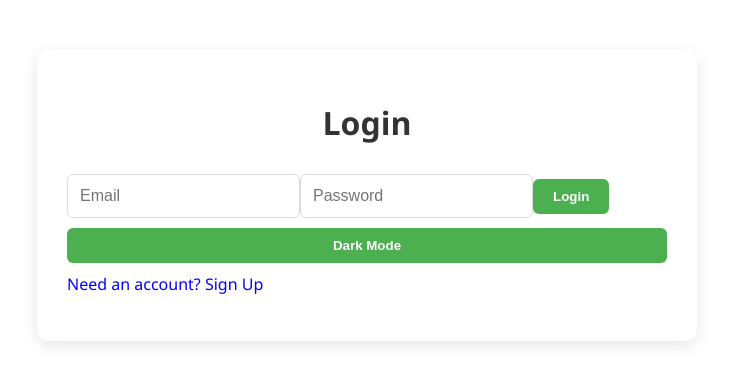
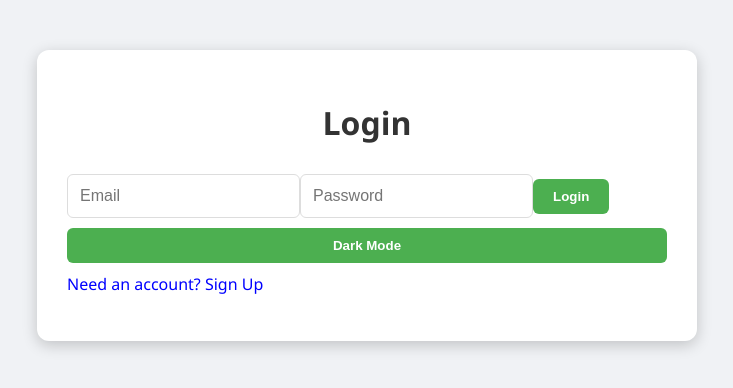
Before and after one commit to lakkisettymeenakshi/shop, a React (Create React App) app in the folder frontend/: page / in a window 1280 px wide. Shown: the top 388 px of the page, without its empty margins (273-1006 px from the left). Built offline with nearby package versions, Linux system fonts and the light colour scheme.

Commit message:
integrated and filtering

```diff
--- a/frontend/src/App.css
+++ b/frontend/src/App.css
@@ -1,19 +1,44 @@
+
+:root {
+  --bg-color: #f0f2f5;
+  --text-color: #333333;
+  --container-bg: #ffffff;
+  --item-bg: #ffffff;
+  --border-color: #dddddd;
+}
+
+.dark-mode {
+  --bg-color: #121212;
+  --text-color: #e0e0e0;
+  --container-bg: #1e1e1e;
+  --item-bg: #2d2d2d;
+  --border-color: #444444;
+}
+
+
+body {
+  background-color: var(--bg-color);
+  color: var(--text-color);
+  margin: 0;
+  font-family: 'Segoe UI', Tahoma, Geneva, Verdana, sans-serif;
+  transition: background 0.3s ease, color 0.3s ease;
+}
 
 .container {
   max-width: 600px;
   margin: 50px auto;
   padding: 30px;
-  background-color: #f9f9f9;
+  background-color: var(--container-bg);
   border-radius: 12px;
-  box-shadow: 0 4px 15px rgba(0,0,0,0.1);
-  font-family: 'Segoe UI', Tahoma, Geneva, Verdana, sans-serif;
+  box-shadow: 0 4px 15px rgba(0,0,0,0.2);
 }
 
 h1 {
-  color: #333;
+  color: var(--text-color);
   text-align: center;
   margin-bottom: 30px;
 }
+
 
 .input-group {
   display: flex;
@@ -24,10 +49,13 @@ h1 {
 input {
   flex: 1;
   padding: 12px;
-  border: 1px solid #ddd;
+  border: 1px solid var(--border-color);
+  background-color: var(--container-bg);
+  color: var(--text-color);
   border-radius: 6px;
   font-size: 16px;
 }
+
 
 .add-btn {
   background-color: #4CAF50;
@@ -37,23 +65,11 @@ input {
   border-radius: 6px;
   cursor: pointer;
   font-weight: bold;
+  transition: opacity 0.2s;
 }
 
-ul {
-  list-style: none;
-  padding: 0;
-}
-
-li {
-  background: white;
-  margin-bottom: 10px;
-  padding: 15px;
-  display: flex;
-  justify-content: space-between;
-  align-items: center;
-  border-radius: 8px;
-  border-left: 5px solid #4CAF50;
-  box-shadow: 0 2px 5px rgba(0,0,0,0.05);
+.add-btn:hover {
+  opacity: 0.9;
 }
 
 .delete-btn {
@@ -64,6 +80,26 @@ li {
   border-radius: 4px;
   cursor: pointer;
 }
+
+
+ul {
+  list-style: none;
+  padding: 0;
+}
+
+li {
+  background: var(--item-bg);
+  color: var(--text-color);
+  margin-bottom: 10px;
+  padding: 15px;
+  display: flex;
+  justify-content: space-between;
+  align-items: center;
+  border-radius: 8px;
+  border-left: 5px solid #4CAF50;
+  box-shadow: 0 2px 5px rgba(0,0,0,0.1);
+}
+
 
 @keyframes spin {
   0% { transform: rotate(0deg); }
@@ -82,51 +118,11 @@ li {
 
 .loading-container {
   text-align: center;
-  margin-top: 50px;
-}
-/* Default Light Theme */
-:root {
-  --bg-color: #ffffff;
-  --text-color: #333333;
-  --container-bg: #f4f4f4;
+  margin-top: 30px;
 }
 
-/* Dark Theme Class */
-.dark-mode {
-  --bg-color: #1a1a1a;
-  --text-color: #f4f4f4;
-  --container-bg: #2d2d2d;
+
+.auth-box {
+  display: flex;
+  flex-direction: column;
 }
-
-body {
-  background-color: var(--bg-color);
-  color: var(--text-color);
-  transition: all 0.3s ease;
-}
-
-.container {
-  background: var(--container-bg) !important;
-}
-/* Add this at the top of App.css */
-:root {
-  --bg-color: #ffffff;
-  --text-color: #333333;
-  --container-bg: #ffffff;
-}
-
-.dark-mode {
-  --bg-color: #121212;
-  --text-color: #ffffff;
-  --container-bg: #1e1e1e;
-}
-
-body {
-  background-color: var(--bg-color);
-  color: var(--text-color);
-  transition: background 0.3s ease;
-}
-
-.container {
-  background-color: var(--container-bg);
-
-}
```
